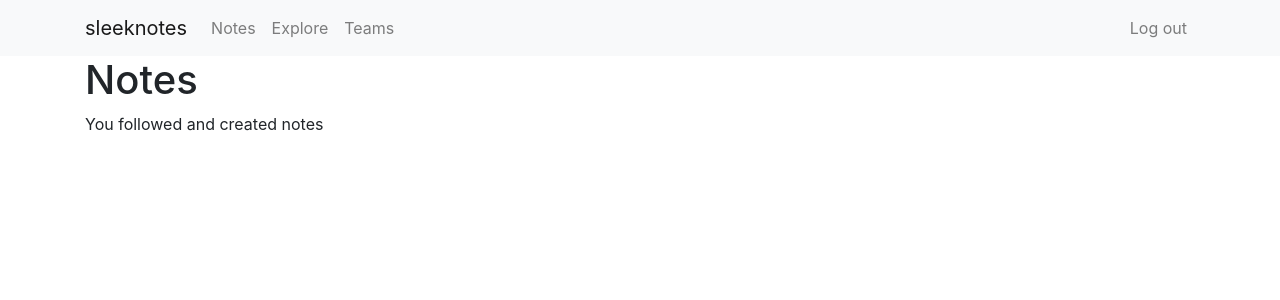
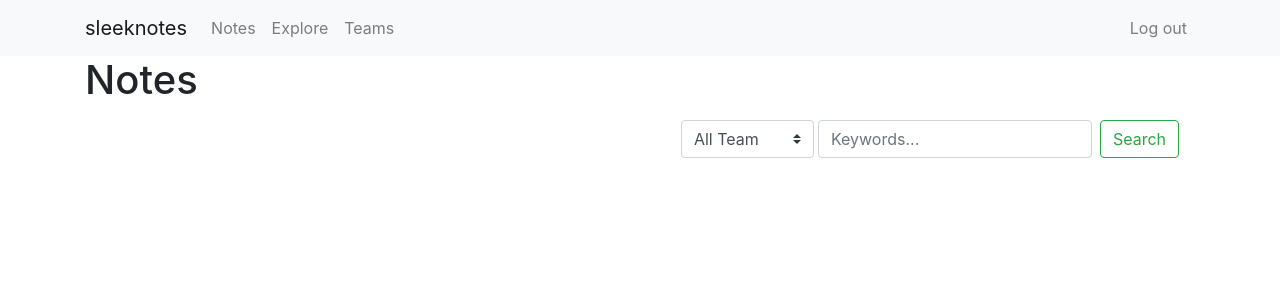
Before and after one commit to ralphleyga/sleeknotes, a React (Create React App) app in the folder sleek_app/: page /notes in a window 1280 px wide. Shown: the top 300 px of the page. Built offline with nearby package versions, Linux system fonts and the light colour scheme; no server answers; sample sign-in values are in the browser's storage.

Commit message:
Add note filter component

```diff
--- a/sleek_app/src/actions/auth.js
+++ b/sleek_app/src/actions/auth.js
@@ -1,7 +1,7 @@
 import axios from 'axios'
 
+
 export const userLoginFetch = user => {
-
     return dispatch => {
         return axios.post('rest-auth/login/', user)
                 .then(resp => {
--- a/sleek_app/src/components/workspaces/Note.js
+++ b/sleek_app/src/components/workspaces/Note.js
@@ -20,8 +20,7 @@ class Note extends Component {
                     <Card.Text>
                         <small className="text-muted">
                         { note.created } ago  &middot;
-                        <strong>{ note.workspace.name }</strong> &middot;
-                        <strong>#{ note.channel.name }</strong></small>
+                        <strong>{ note.workspace.name }</strong></small>
                     </Card.Text>
                 </Card.Body>
             </Card>
--- a/sleek_app/src/components/workspaces/NoteDetail.js
+++ b/sleek_app/src/components/workspaces/NoteDetail.js
@@ -14,7 +14,7 @@ const NoteDetail = (props) => {
     ) : null
 
     const noteChannel = note ? (
-      <small className="text-muted">{ note.created } ago  &middot; <strong>{ note.workspace.name }</strong> &middot; <strong>#{ note.channel.name }</strong></small>
+      <small className="text-muted">{ note.created } ago  &middot; <strong>{ note.workspace.name }</strong></small>
     ) : null
 
     return (
--- /dev/null
+++ b/sleek_app/src/components/workspaces/NoteFilter.js
@@ -0,0 +1,31 @@
+import React, { Component } from 'react'
+
+import { Navbar, Nav, Form, FormControl, Button, NavDropdown } from 'react-bootstrap'
+
+
+class NoteFilterNav extends Component {
+    render() {
+        return (
+            <Navbar>
+                <Navbar.Toggle aria-controls="basic-navbar-nav" />
+                <Navbar.Collapse id="basic-navbar-nav">
+                    <Nav className="mr-auto"></Nav>
+                    <Form inline>
+                        <Form.Control as="select" custom>
+                            <option>All Team</option>
+                            <option>Following</option>
+                            <option>Teams Note</option>
+                            <option>4</option>
+                            <option>5</option>
+                        </Form.Control>
+
+                        <FormControl type="text" placeholder="Keywords..." className="mr-sm-2 ml-1" />
+                        <Button variant="outline-success">Search</Button>
+                    </Form>
+                </Navbar.Collapse>
+            </Navbar>
+        )
+    }
+}
+
+export default NoteFilterNav
--- a/sleek_app/src/components/workspaces/Notes.js
+++ b/sleek_app/src/components/workspaces/Notes.js
@@ -3,6 +3,8 @@ import { connect } from 'react-redux'
 import CardColumns from 'react-bootstrap/CardColumns'
 
 import NoteList from './NoteList'
+import NoteFilterNav from './NoteFilter'
+
 import { paginateNotesFetch } from '../../actions/notes'
 
 class Feeds extends Component {
@@ -29,9 +31,10 @@ class Feeds extends Component {
         return (
             <div>
                 <h1>Notes</h1>
-                <p>You followed and created notes</p>
 
-                <CardColumns>
+                <NoteFilterNav/>
+
+                <CardColumns className='mt-4'>
                     <NoteList notes={notes} />
                 </CardColumns>
 
```
